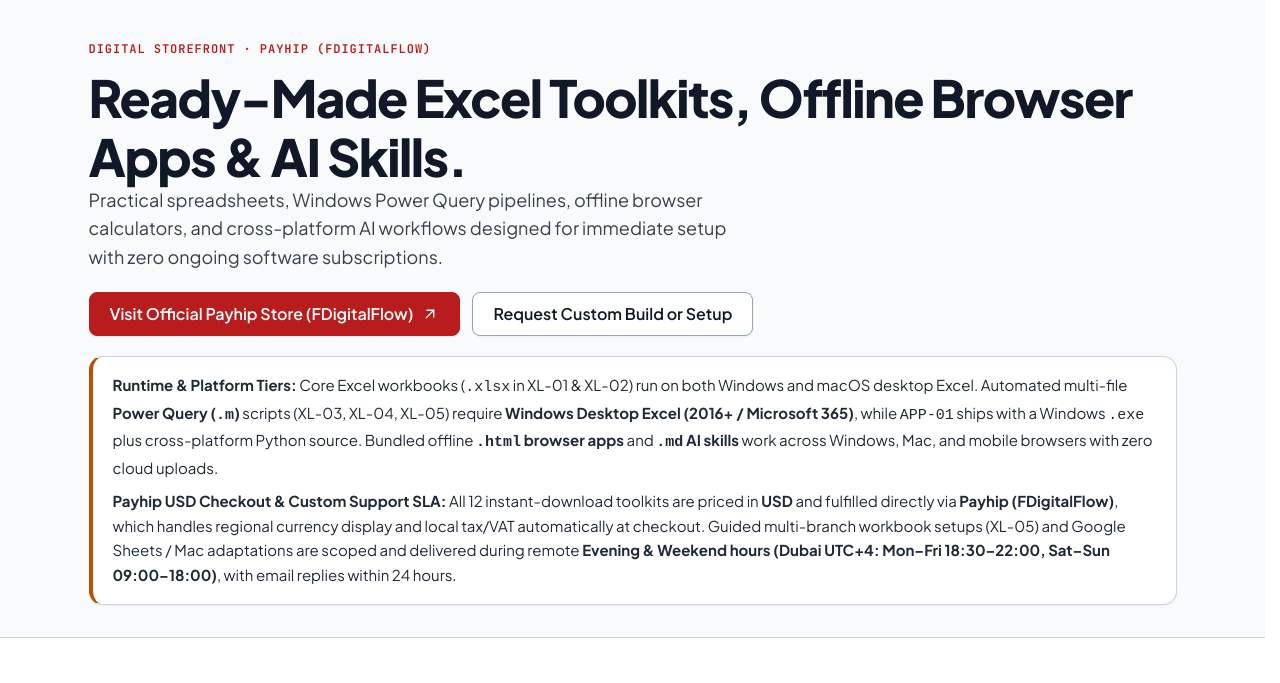
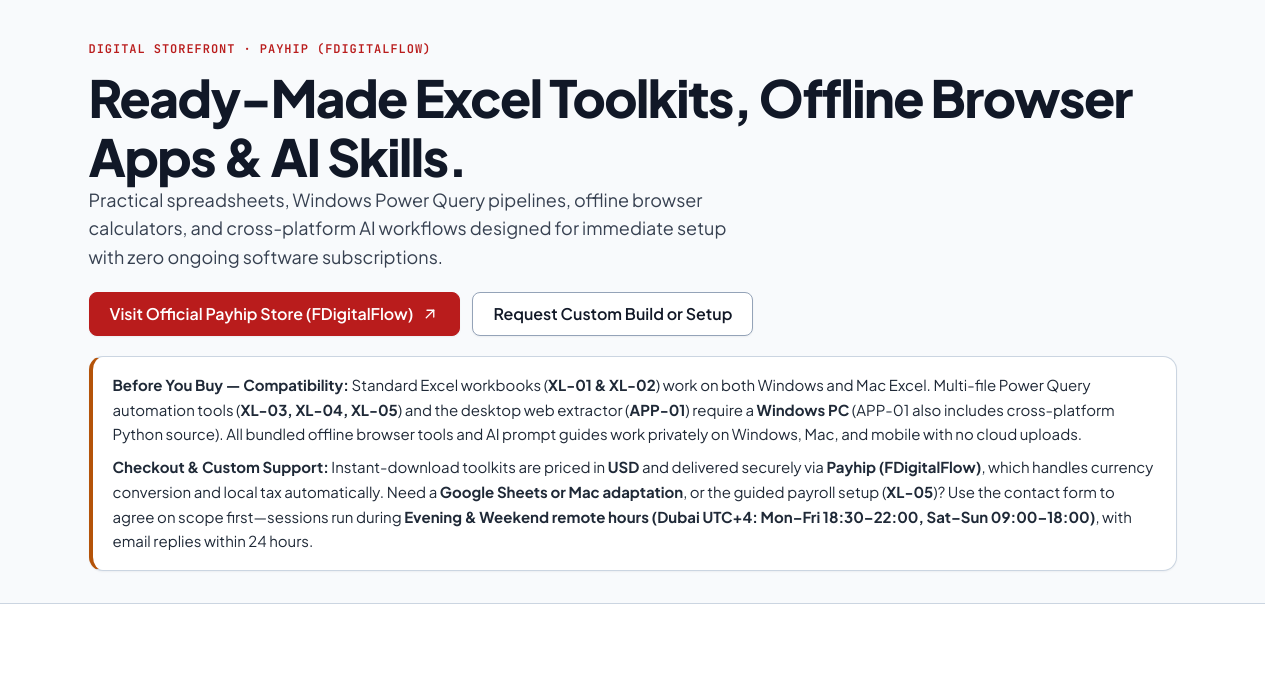
Before and after one commit to federicodumagpijr-tech/federicodumagpijr-tech.github.io, a plain HTML site: page store.html in a window 1280 px wide. Shown: the part 78-761 px from the top of the page. Drawn offline with Linux system fonts and the light colour scheme.

Commit message:
chore(store): simplify pre-purchase notice into plain English

```diff
--- a/store.html
+++ b/store.html
@@ -170,12 +170,12 @@
           </a>
         </div>
 
-        <div class="disclosure-box" role="note" aria-label="Runtime compatibility, Payhip checkout, and support disclosure">
+        <div class="disclosure-box" role="note" aria-label="Before you buy: compatibility, checkout, and support">
           <p>
-            <strong>Runtime &amp; Platform Tiers:</strong> Core Excel workbooks (<code>.xlsx</code> in XL-01 &amp; XL-02) run on both Windows and macOS desktop Excel. Automated multi-file <strong>Power Query (<code>.m</code>)</strong> scripts (XL-03, XL-04, XL-05) require <strong>Windows Desktop Excel (2016+ / Microsoft 365)</strong>, while <code>APP-01</code> ships with a Windows <code>.exe</code> plus cross-platform Python source. Bundled offline <strong><code>.html</code> browser apps</strong> and <strong><code>.md</code> AI skills</strong> work across Windows, Mac, and mobile browsers with zero cloud uploads.
+            <strong>Before You Buy — Compatibility:</strong> Standard Excel workbooks (<strong>XL-01 &amp; XL-02</strong>) work on both Windows and Mac Excel. Multi-file Power Query automation tools (<strong>XL-03, XL-04, XL-05</strong>) and the desktop web extractor (<strong>APP-01</strong>) require a <strong>Windows PC</strong> (APP-01 also includes cross-platform Python source). All bundled offline browser tools and AI prompt guides work privately on Windows, Mac, and mobile with no cloud uploads.
           </p>
           <p style="margin-top: 0.5rem;">
-            <strong>Payhip USD Checkout &amp; Custom Support SLA:</strong> All 12 instant-download toolkits are priced in <strong>USD</strong> and fulfilled directly via <strong>Payhip (FDigitalFlow)</strong>, which handles regional currency display and local tax/VAT automatically at checkout. Guided multi-branch workbook setups (XL-05) and Google Sheets / Mac adaptations are scoped and delivered during remote <strong>Evening &amp; Weekend hours (Dubai UTC+4: Mon–Fri 18:30–22:00, Sat–Sun 09:00–18:00)</strong>, with email replies within 24 hours.
+            <strong>Checkout &amp; Custom Support:</strong> Instant-download toolkits are priced in <strong>USD</strong> and delivered securely via <strong>Payhip (FDigitalFlow)</strong>, which handles currency conversion and local tax automatically. Need a <strong>Google Sheets or Mac adaptation</strong>, or the guided payroll setup (<strong>XL-05</strong>)? Use the contact form to agree on scope first—sessions run during <strong>Evening &amp; Weekend remote hours (Dubai UTC+4: Mon–Fri 18:30–22:00, Sat–Sun 09:00–18:00)</strong>, with email replies within 24 hours.
           </p>
         </div>
       </div>
```
